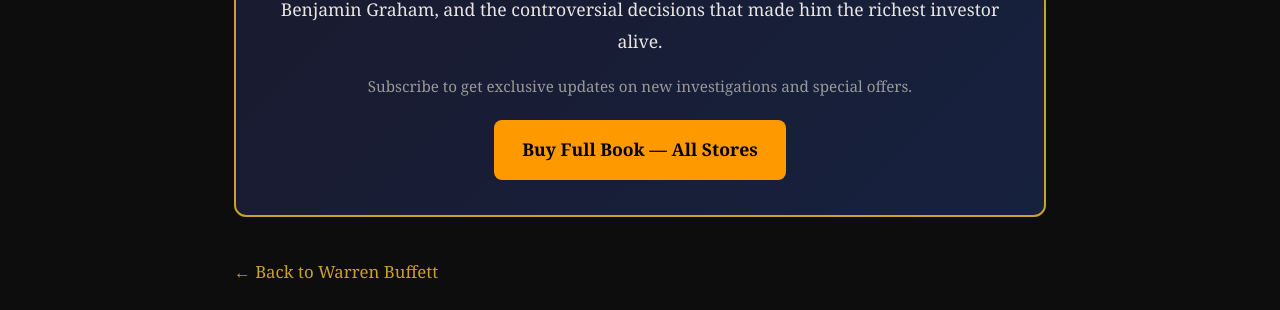
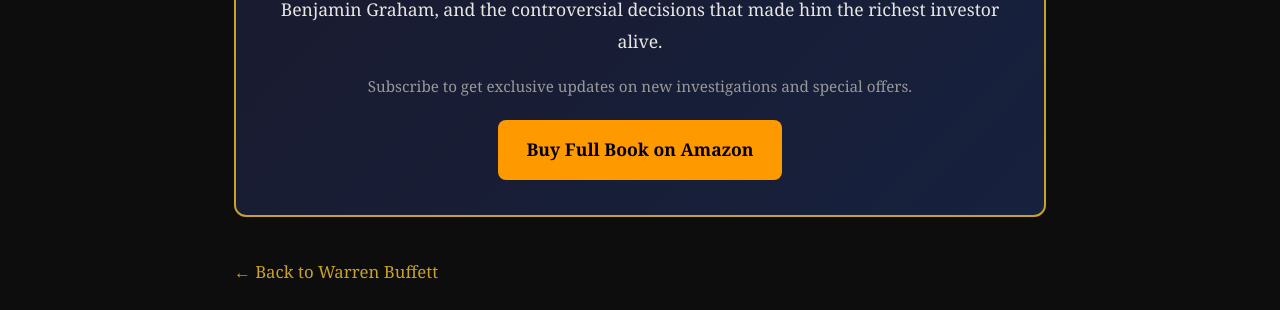
Before and after one commit to Zews123/michael-rodriguez-books, a Jekyll site: the page built from books/free-chapter-warren-buffett.md, in a window 1280 px wide and 900 px high, scrolled down 4749 px. Shown: the part 123-433 px from the top of the window. Built offline with Jekyll 4.4.1, drawn with Linux system fonts in a browser that asks for light colours.

Commit message:
Fix Amazon links: Rigged Game full URL, Warren Buffett correct ASIN B0FB17C6D8

```diff
--- a/books/free-chapter-warren-buffett.md
+++ b/books/free-chapter-warren-buffett.md
@@ -97,7 +97,7 @@
   <p style="color: #999; font-size: 0.95rem; margin-bottom: 20px;">Subscribe to get exclusive updates on new investigations and special offers.</p>
   <script async data-uid="b2a1614bc4" src="https://michael-rodriguez.kit.com/b2a1614bc4/index.js"></script>
   <div style="margin-top: 20px;">
-    <a href="https://books2read.com/u/me6jol" class="btn" style="background: #ff9900; color: #000; font-weight: 700; padding: 14px 28px; font-size: 1.1rem; border-radius: 8px; text-decoration: none; display: inline-block;">Buy Full Book — All Stores</a>
+    <a href="https://www.amazon.com/Warren-Buffett-How-Become-Richest/dp/B0FB17C6D8/" class="btn" style="background: #ff9900; color: #000; font-weight: 700; padding: 14px 28px; font-size: 1.1rem; border-radius: 8px; text-decoration: none; display: inline-block;">Buy Full Book on Amazon</a>
   </div>
 </div>
 
```
Also changed, not shown: books/free-chapter-rigged-game.md (+1 -1 lines).
